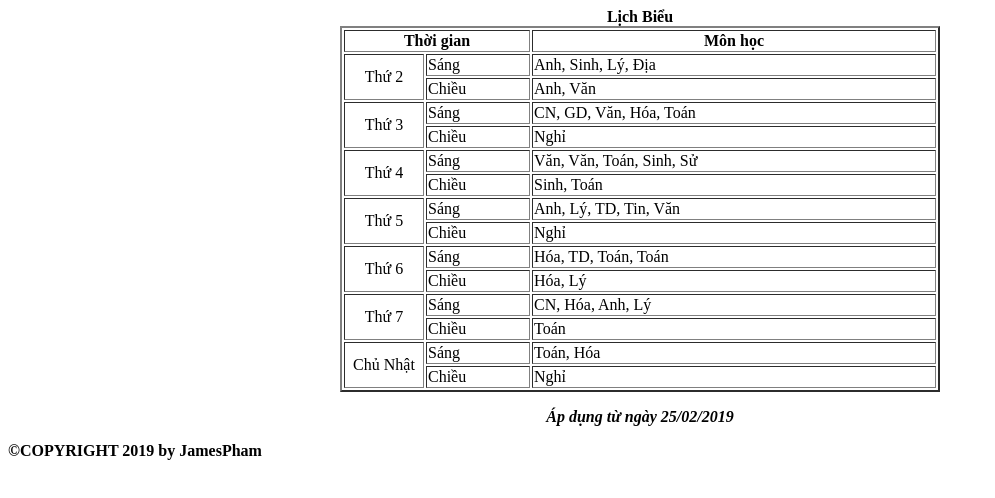
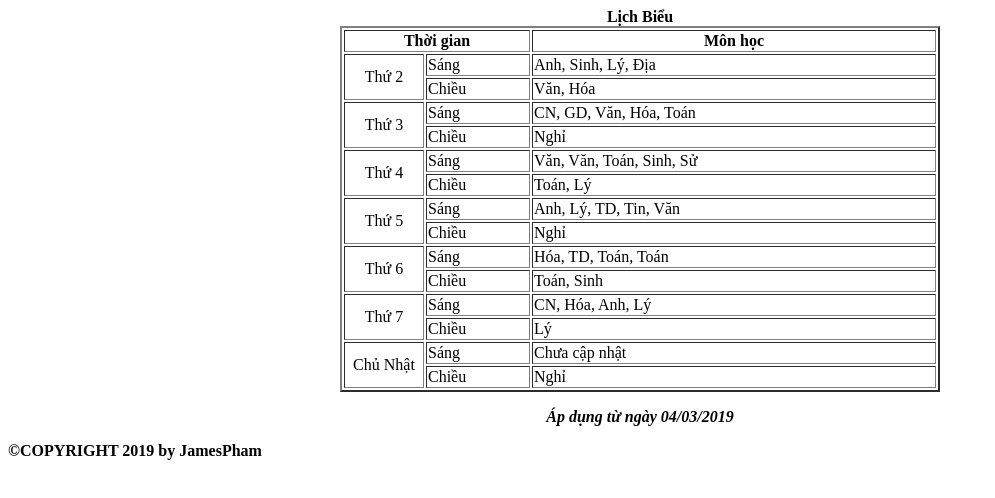
Before and after one commit to ngochaibkit/ngochaibkit.github.io, a plain HTML site: page index.html in a window 1280 px wide. Shown: the whole page, without its empty margins (0-995 px from the left). Drawn offline with Linux system fonts and the light colour scheme.

Commit message:
Change Lich

```diff
--- a/index.html
+++ b/index.html
@@ -20,7 +20,7 @@
 				</tr>
 				<tr>
 					<td>Chiều</td>
-					<td>Anh, Văn</td>
+					<td>Văn, Hóa</td>
 				</tr>
 				<tr>
 					<td rowspan="2"><center>Thứ 3</center></td>
@@ -40,7 +40,7 @@
 				<tr>
 
 					<td>Chiều</td>
-					<td>Sinh, Toán</td>
+					<td>Toán, Lý</td>
 				</tr>
 				<tr>
 					<td rowspan="2"><center>Thứ 5</center></td>
@@ -60,7 +60,7 @@
 				<tr>
 
 					<td>Chiều</td>
-					<td>Hóa, Lý</td>
+					<td>Toán, Sinh</td>
 				</tr>
 				<tr>
 					<td rowspan="2"><center>Thứ 7</center></td>
@@ -70,12 +70,12 @@
 				<tr>
 
 					<td>Chiều</td>
-					<td>Toán</td>
+					<td>Lý</td>
 				</tr>
 				<tr>
 					<td rowspan="2"><center>Chủ Nhật</center></td>
 					<td>Sáng</td>
-					<td>Toán, Hóa</td>
+					<td>Chưa cập nhật</td>
 				</tr>
 				<tr>
 
@@ -83,7 +83,7 @@
 					<td>Nghỉ</td>
 				</tr></tbody>
 			</table>
-			<p><b><em>Áp dụng từ ngày 25/02/2019</em></b></p>
+			<p><b><em>Áp dụng từ ngày 04/03/2019</em></b></p>
 		</center>
 		<p><b>&copy;COPYRIGHT 2019 by JamesPham</b><p>
 	</body>
```
